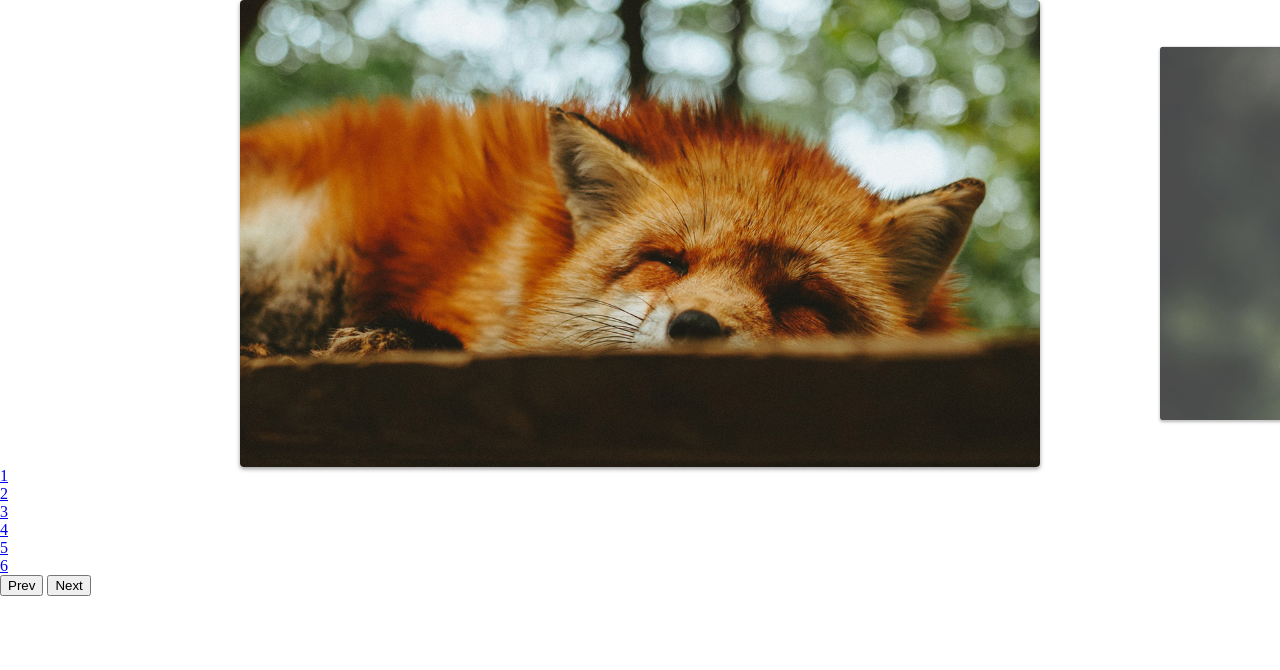
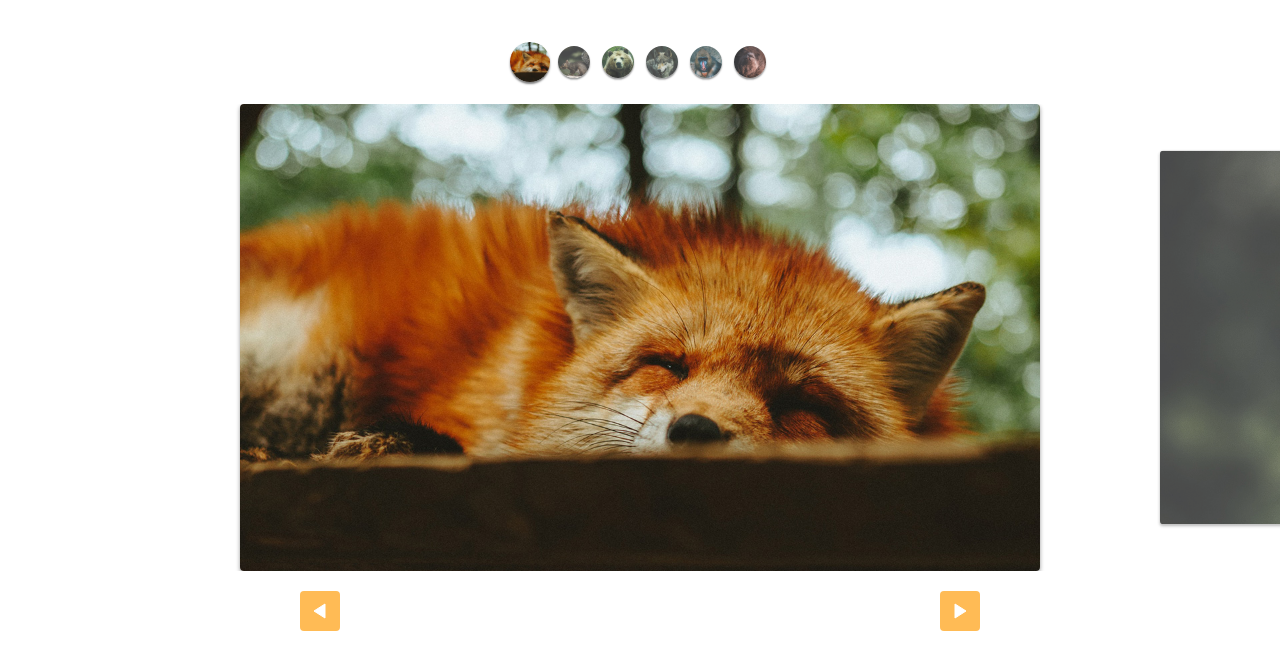
Before and after one commit to EdineiPinho/Slide, a plain HTML site: page index.html in a window 1280 px wide. Drawn offline with Linux system fonts and the light colour scheme.

Commit message:
feat(style.css, script.js, index.html): adicionado os thumbnails e a funcionalidade custom controls

```diff
--- a/css/style.css
+++ b/css/style.css
@@ -43,3 +43,69 @@ img {
   opacity: 1;
   transform: scale(1);
 }
+
+[data-control="slide"] {
+  display: flex;
+  justify-content: center;
+  margin-top: 20px;
+}
+
+[data-control="slide"] li a {
+  display: block;
+  width: 12px;
+  height: 12px;
+  background: #FB5;
+  border-radius: 50%;
+  overflow: hidden;
+  text-indent: -999px;
+  margin: 5px;
+}
+
+[data-control="slide"] li.active a, [data-control="slide"] li a:hover {
+  background: #E54;
+}
+
+.custom-controls {
+  display: flex;
+  justify-content: center;
+  margin-top: 40px;
+  margin-bottom: 20px;
+  flex-wrap: wrap;
+}
+
+.custom-controls li {
+  opacity: .8;
+  transform: scale(.8);
+  width: 40px;
+  height: 40px;
+  border-radius: 50%;
+  overflow: hidden;
+  margin: 2px;
+  box-shadow: 0 2px 2px rgba(0,0,0,.5);
+  transition: .3s;
+}
+
+.custom-controls li.active {
+  opacity: 1;
+  transform: scale(1);
+}
+
+.arrow-nav {
+  display: flex;
+  justify-content: space-around;
+  margin: 20px 0;
+}
+
+.arrow-nav button {
+  cursor: pointer;
+  border: none;
+  border-radius: 4px;
+  color: white;
+  width: 40px;
+  height: 40px;
+  background: #FB5 url('../img/arrow.svg') center center no-repeat;
+}
+
+.arrow-nav button.prev {
+  transform: rotate(-180deg);
+}
--- a/index.html
+++ b/index.html
@@ -8,6 +8,14 @@
   <link rel="stylesheet" href="css/style.css">
 </head>
 <body>
+  <ul class="custom-controls">
+    <li><img src="img/foto1-thumb.jpg" alt=""></li>
+    <li><img src="img/foto2-thumb.jpg" alt=""></li>
+    <li><img src="img/foto3-thumb.jpg" alt=""></li>
+    <li><img src="img/foto4-thumb.jpg" alt=""></li>
+    <li><img src="img/foto5-thumb.jpg" alt=""></li>
+    <li><img src="img/foto6-thumb.jpg" alt=""></li>
+  </ul>
   <div class="slide-wrapper">
     <ul class="slide">
       <li><img src="img/foto1.jpg" alt=""></li>
@@ -19,8 +27,8 @@
     </ul>
   </div>
   <div class="arrow-nav">
-    <button class="prev">Prev</button>
-    <button class="next">Next</button>
+    <button class="prev"></button>
+    <button class="next"></button>
   </div>
   <script type="module" src="js/script.js"></script>
 </body>
```
